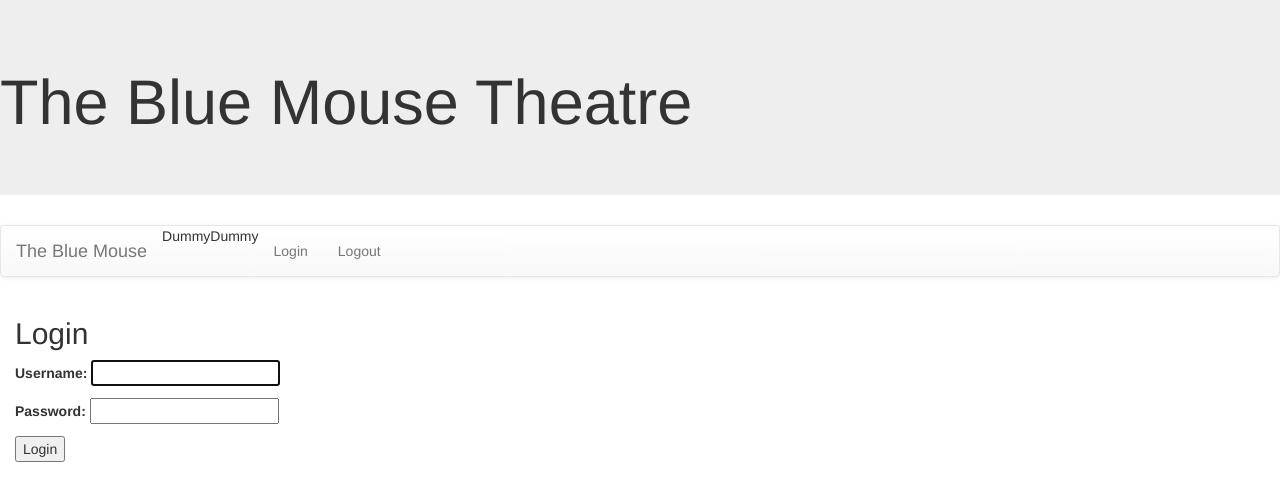
After one commit to sstar691969/Python-web-final, a Django app: page /accounts/login/ in a window 1280 px wide. The commit adds this page. Shown: the top 501 px of the page. Run offline with Django 4.2, Linux system fonts and the light colour scheme; some libraries are stand-ins or nearby versions.

Commit message:
add authorization with login and logout

```diff
--- a/bluemouse/settings.py
+++ b/bluemouse/settings.py
@@ -127,3 +127,5 @@ STATIC_URL = 'static/'
 # https://docs.djangoproject.com/en/4.0/ref/settings/#default-auto-field
 
 DEFAULT_AUTO_FIELD = 'django.db.models.BigAutoField'
+LOGIN_REDIRECT_URL='loginmessage'
+LOGOUT_REDIRECT_URL='logoutmessage'
--- a/bluemouse/urls.py
+++ b/bluemouse/urls.py
@@ -19,4 +19,5 @@ from django.urls import path, include
 urlpatterns = [
     path('admin/', admin.site.urls),
     path('bluemouseapp/', include('bluemouseapp.urls')),
+    path('accounts/', include('django.contrib.auth.urls')),
 ]
--- a/bluemouseapp/templates/base.html
+++ b/bluemouseapp/templates/base.html
@@ -18,6 +18,8 @@
 <ul class="nav navbar-nav">
 <li>Dummy</li>
 <li>Dummy</li>
+<li><a href="{% url 'login' %}">Login</a></li>
+<li><a href="{% url 'logout' %}">Logout</a></li>
 </ul>
 </div>
 </nav>
--- /dev/null
+++ b/bluemouseapp/templates/bluemouseapp/loginmessage.html
@@ -0,0 +1,5 @@
+{% extends 'base.html' %}
+{% block content %}
+<h2>Thank you</h2>
+<p>Thank you for logging in</p>
+{% endblock %}
--- /dev/null
+++ b/bluemouseapp/templates/bluemouseapp/logoutmessage.html
@@ -0,0 +1,5 @@
+{% extends 'base.html' %}
+{% block content %}
+<h2>Goodbye</h2>
+<p>You are now logged out</p>
+{% endblock %}
--- /dev/null
+++ b/bluemouseapp/templates/registration/login.html
@@ -0,0 +1,9 @@
+{% extends 'base.html'%}
+{% block content %}
+<h2>Login</h2>
+<form method='POST'>
+{% csrf_token %}
+{{form.as_p}}
+<button type='submit'> Login </button>
+</form>
+{% endblock %}
--- a/bluemouseapp/urls.py
+++ b/bluemouseapp/urls.py
@@ -4,4 +4,7 @@ from . import views
 
 urlpatterns = [
    path('',views.index, name='index'),
+
+   path('loginmessage/', views.loginmessage, name='loginmessage'),
+   path('logoutmessage/', views.logoutmessage, name='logoutmessage')
 ]
```
Also changed, not shown: bluemouseapp/views.py (+10 -0 lines).
